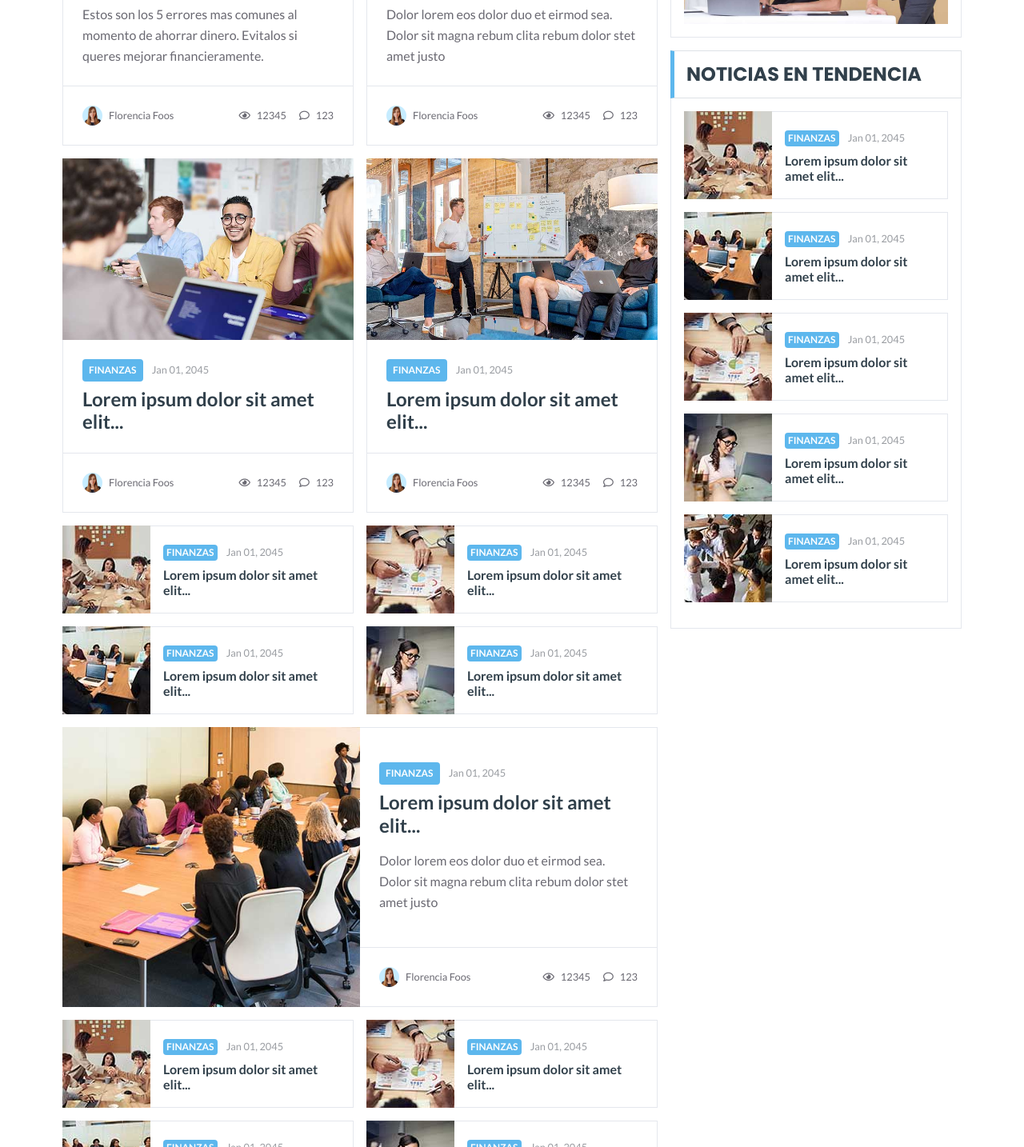
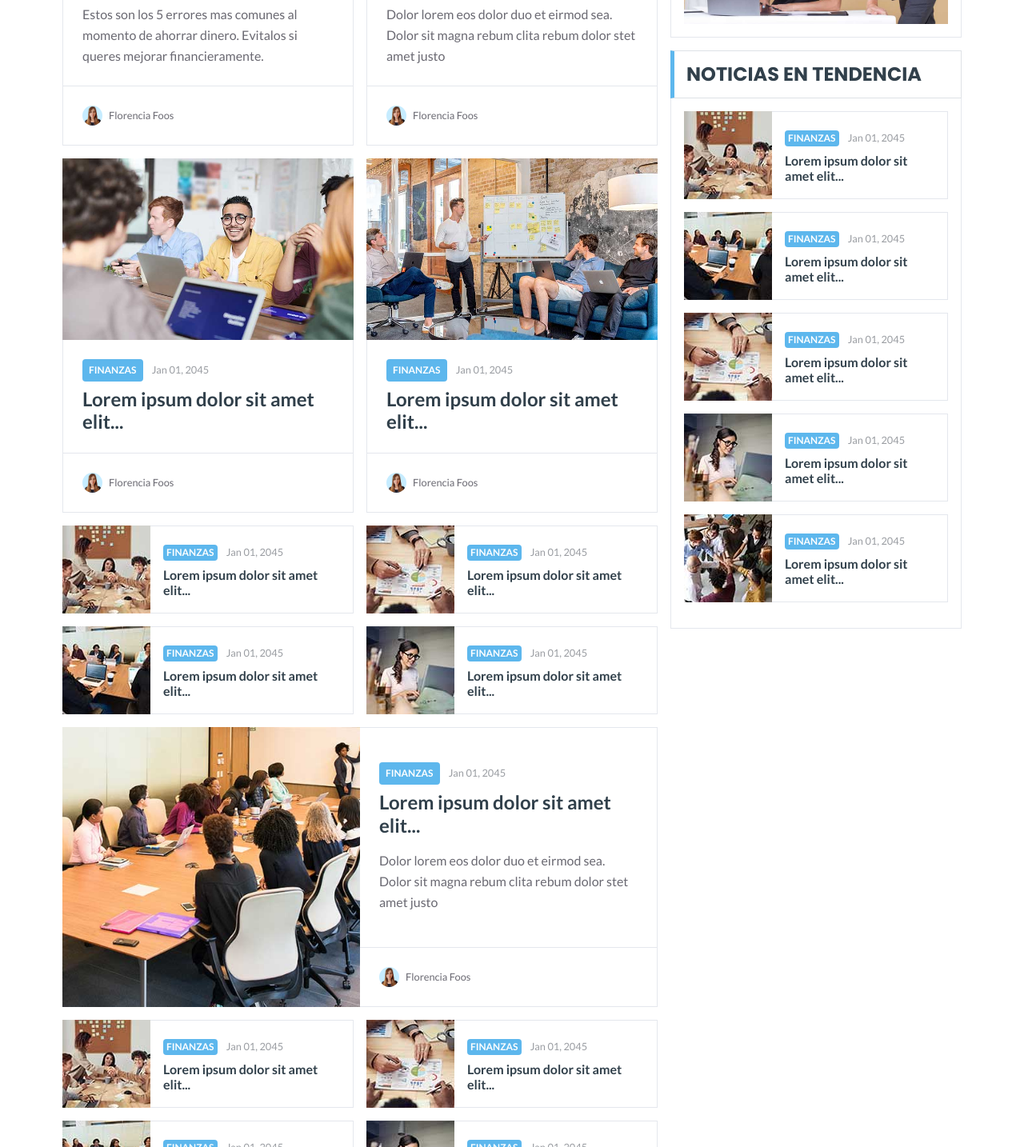
Before and after one commit to myfinway/myfinway, a plain HTML site: page news.html in a window 1280 px wide. Shown: the part 1480-2914 px from the top of the page at 80% size. Drawn offline with nearby package versions, Linux system fonts and the light colour scheme; no server answers.

Commit message:
quite la cantidad de visitas de la seccion noticias

```diff
--- a/news.html
+++ b/news.html
@@ -301,10 +301,6 @@
                                             alt="">
                                         <small>Florencia Foos</small>
                                     </div>
-                                    <div class="d-flex align-items-center">
-                                        <small class="ml-3"><i class="far fa-eye mr-2"></i>12345</small>
-                                        <small class="ml-3"><i class="far fa-comment mr-2"></i>123</small>
-                                    </div>
                                 </div>
                             </div>
                         </div>
@@ -328,10 +324,6 @@
                                             alt="">
                                         <small>Florencia Foos</small>
                                     </div>
-                                    <div class="d-flex align-items-center">
-                                        <small class="ml-3"><i class="far fa-eye mr-2"></i>12345</small>
-                                        <small class="ml-3"><i class="far fa-comment mr-2"></i>123</small>
-                                    </div>
                                 </div>
                             </div>
                         </div>
@@ -353,10 +345,6 @@
                                             alt="">
                                         <small>Florencia Foos</small>
                                     </div>
-                                    <div class="d-flex align-items-center">
-                                        <small class="ml-3"><i class="far fa-eye mr-2"></i>12345</small>
-                                        <small class="ml-3"><i class="far fa-comment mr-2"></i>123</small>
-                                    </div>
                                 </div>
                             </div>
                         </div>
@@ -377,10 +365,6 @@
                                         <img class="rounded-circle mr-2" src="img/user.jpg" width="25" height="25"
                                             alt="">
                                         <small>Florencia Foos</small>
-                                    </div>
-                                    <div class="d-flex align-items-center">
-                                        <small class="ml-3"><i class="far fa-eye mr-2"></i>12345</small>
-                                        <small class="ml-3"><i class="far fa-comment mr-2"></i>123</small>
                                     </div>
                                 </div>
                             </div>
@@ -464,10 +448,6 @@
                                             <img class="rounded-circle mr-2" src="img/user.jpg" width="25" height="25"
                                                 alt="">
                                             <small>Florencia Foos</small>
-                                        </div>
-                                        <div class="d-flex align-items-center">
-                                            <small class="ml-3"><i class="far fa-eye mr-2"></i>12345</small>
-                                            <small class="ml-3"><i class="far fa-comment mr-2"></i>123</small>
                                         </div>
                                     </div>
                                 </div>
```
Also changed, not shown: js/main.js (line endings or trailing spaces).
